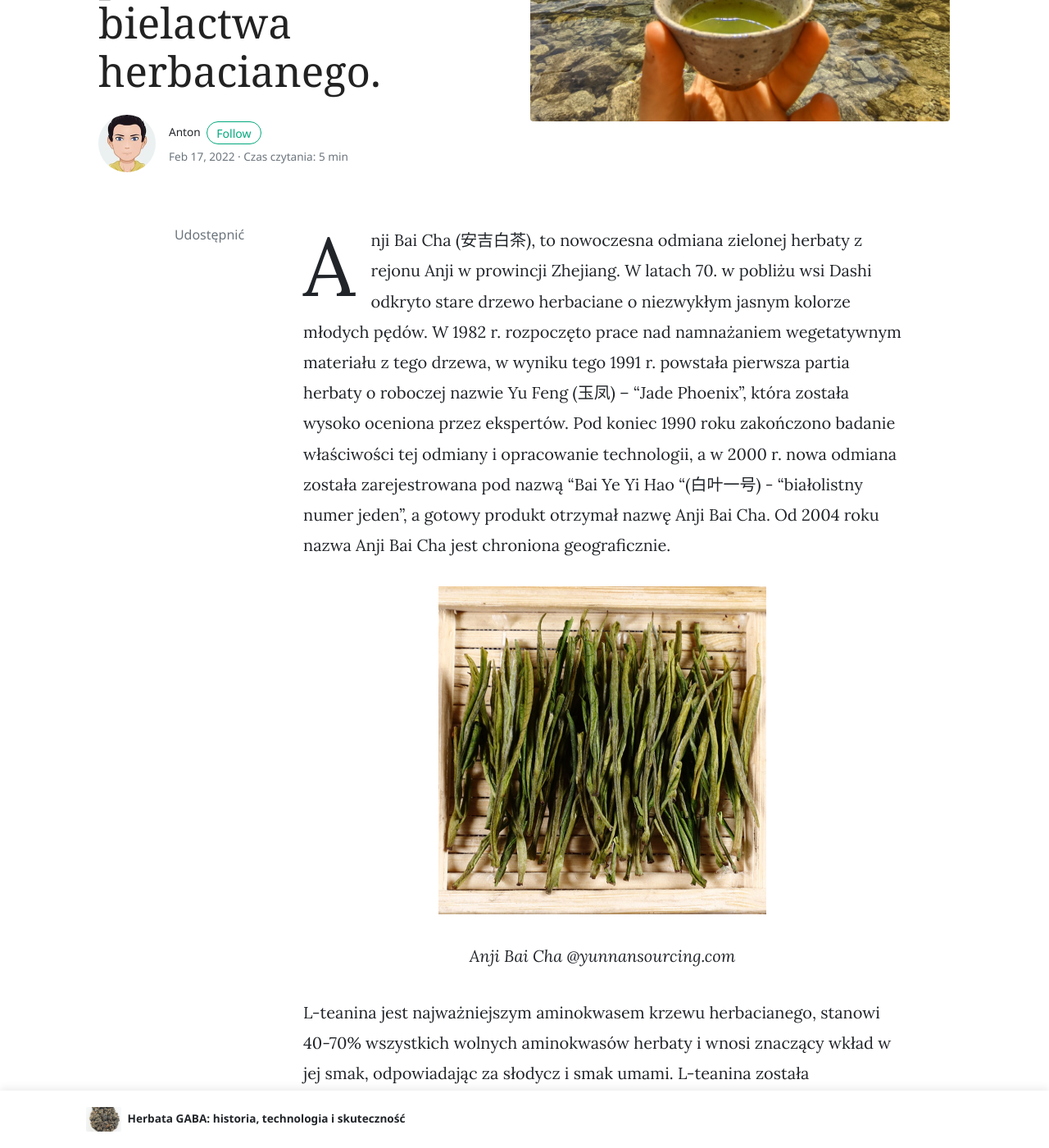
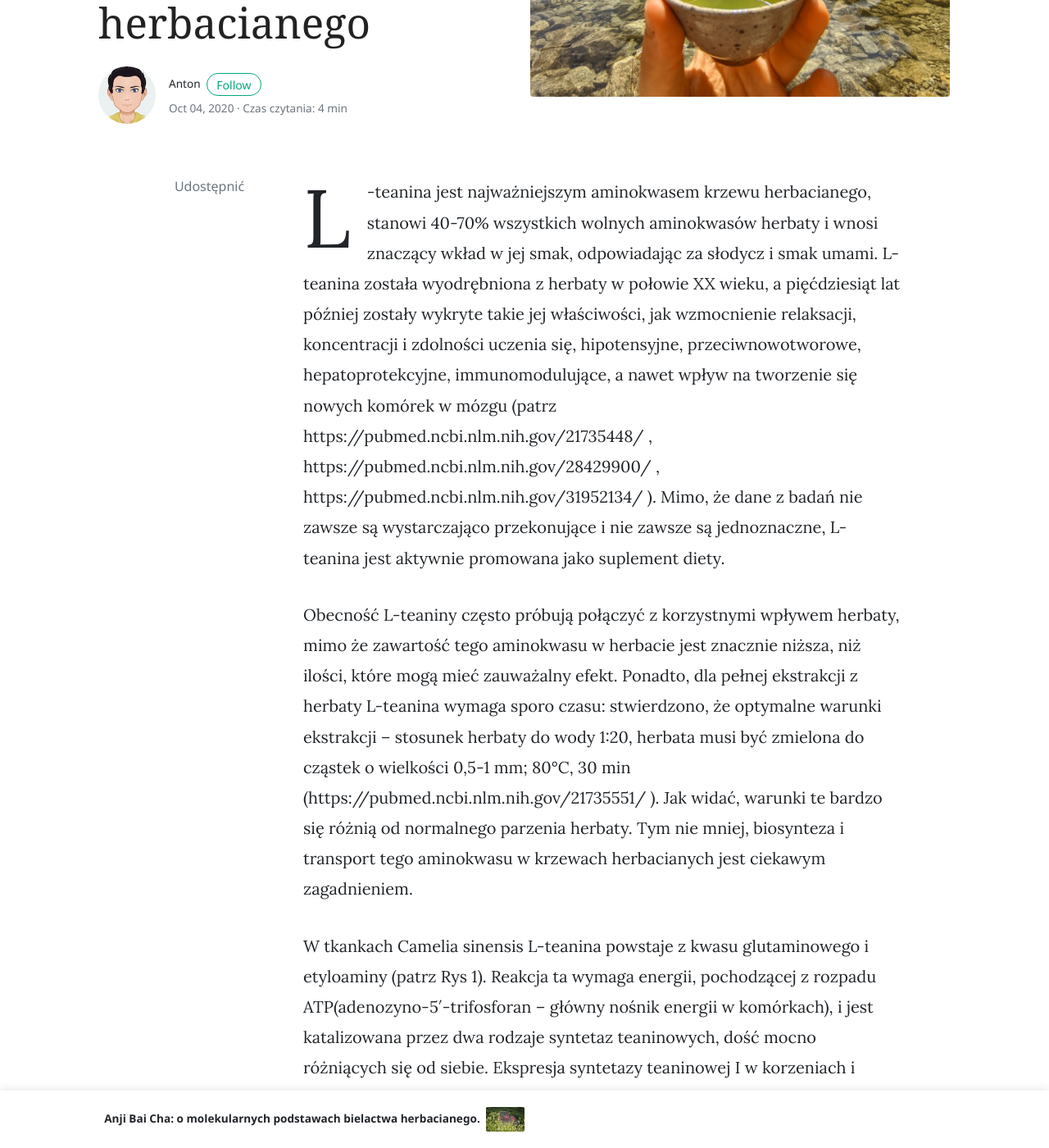
Before and after one commit to asiomchen/asiomchen.github.io, a Jekyll site: the page built from _posts/2020-10-04-metabolizm-L-teaniny-w-tkankach-krzewu-herbacianego.md, in a window 1280 px wide and 1400 px high, scrolled down 344 px. Shown: the whole window at 82% size. Built offline with Jekyll 4.4.1, drawn with Linux system fonts in a browser that asks for light colours; nearby versions of some CDN libraries; comment, search, counter and statistics services are not loaded; some of the changed text lies outside the part shown.

Commit message:
Update and rename 2022-02-17-Metabolizm-L-teaniny-w-tkankach-krzewu-herbacianego.md to 2020-10-04-metabolizm-L-teaniny-w-tkankach-krzewu-herbacianego.md

```diff
--- a/_posts/2022-02-17-Metabolizm-L-teaniny-w-tkankach-krzewu-herbacianego.md
+++ b/_posts/2020-10-04-metabolizm-L-teaniny-w-tkankach-krzewu-herbacianego.md
@@ -1,25 +1,30 @@
 ---
 layout: post
-title:  "Anji Bai Cha: o molekularnych podstawach bielactwa herbacianego."
+title:  "Metabolizm L-teaniny w tkankach krzewu herbacianego"
 categories: [Chemia herbaty]
 image: assets/images/ltea/ltea-0.PNG
 ---
-Anji Bai Cha (安吉白茶), to nowoczesna odmiana zielonej herbaty z rejonu Anji w prowincji Zhejiang. W latach 70. w pobliżu wsi Dashi odkryto stare drzewo herbaciane o niezwykłym jasnym kolorze młodych pędów. W 1982 r. rozpoczęto prace nad namnażaniem wegetatywnym materiału z tego drzewa, w wyniku tego 1991 r. powstała pierwsza partia herbaty o roboczej nazwie Yu Feng (玉凤) – "Jade Phoenix", która została wysoko oceniona przez ekspertów. Pod koniec 1990 roku zakończono badanie właściwości tej odmiany i opracowanie technologii, a w 2000 r. nowa odmiana została zarejestrowana pod nazwą "Bai Ye Yi Hao "(白叶一号) - "białolistny numer jeden", a gotowy produkt otrzymał nazwę Anji Bai Cha. Od 2004 roku nazwa Anji Bai Cha jest chroniona geograficznie.
-<p align="center">
-  <img alt="anji-1" src="/assets/images/anji/anji-1.jpg" width="400">
-  <br>
-    <em><i>Anji Bai Cha @yunnansourcing.com</i></em>
-</p>
+
 L-teanina jest najważniejszym aminokwasem krzewu herbacianego, stanowi 40-70% wszystkich wolnych aminokwasów herbaty i wnosi znaczący wkład w jej smak, odpowiadając za słodycz i smak umami. L-teanina została wyodrębniona z herbaty w połowie XX wieku, a pięćdziesiąt lat później zostały wykryte takie jej właściwości, jak wzmocnienie relaksacji, koncentracji i zdolności uczenia się, hipotensyjne, przeciwnowotworowe, hepatoprotekcyjne, immunomodulujące, a nawet wpływ na tworzenie się nowych komórek w mózgu (patrz https://pubmed.ncbi.nlm.nih.gov/21735448/ , https://pubmed.ncbi.nlm.nih.gov/28429900/ , https://pubmed.ncbi.nlm.nih.gov/31952134/ ). Mimo, że dane z badań nie zawsze są wystarczająco przekonujące i nie zawsze są jednoznaczne, L-teanina jest aktywnie promowana jako suplement diety.
+
 Obecność L-teaniny często próbują połączyć z korzystnymi wpływem herbaty, mimo że zawartość tego aminokwasu w herbacie jest znacznie niższa, niż ilości, które mogą mieć zauważalny efekt. Ponadto, dla pełnej ekstrakcji z herbaty L-teanina wymaga sporo czasu: stwierdzono, że optymalne warunki ekstrakcji – stosunek herbaty do wody 1:20, herbata musi być zmielona do cząstek o wielkości 0,5-1 mm; 80°C, 30 min (https://pubmed.ncbi.nlm.nih.gov/21735551/ ). Jak widać, warunki te bardzo się różnią od normalnego parzenia herbaty. Tym nie mniej, biosynteza i transport tego aminokwasu w krzewach herbacianych jest ciekawym zagadnieniem.
+
 W tkankach Camelia sinensis L-teanina powstaje z kwasu glutaminowego i etyloaminy (patrz Rys 1). Reakcja ta wymaga energii, pochodzącej z rozpadu ATP(adenozyno-5′-trifosforan – główny nośnik energii w komórkach), i jest katalizowana przez dwa rodzaje syntetaz teaninowych, dość mocno różniących się od siebie. Ekspresja syntetazy teaninowej I w korzeniach i pędach młodych sadzonek herbaty jest porównywalna, zaś ekspresja syntetazy teaninowej II w pędach jest znacznie wyższa niż w korzeniach. Ciekawe, że syntetaza teaninowa jest wyraźnie spokrewniona z syntetazą glutaminową: syntetaza teaninowa I na 99% jest homologiczna syntetazie glutaminowej III, a syntetaza II na 97% jest homologiczna syntetazie glutaminowej III (https://www.sciencedirect.com/.../pii/S1874390008000335...).
+
 Syntetazy glutaminowe katalizują energozależną syntezę glutaminy z kwasu glutaminowego i amoniaku. Glutamina dalej reaguje z kwasem alfa-ketaglutarowym, dając dwie cząsteczki kwasu glutaminowego (patrz rysunek 1, górna część), reakcja ta jest katalizowana przez aminotransferazę glutaminy alfa-ketaglutaranu(GOGAT) .Ten prosty dwuetapowy cykl jest najważniejszym mechanizmem wiązania przez rośliny azotu z gleby.
+
 Drugi substrat - etyloamina powstaje poprzez dekarboksylację alaniny (Rys. 1, dolna cześć). To właśnie ona jest kluczowym elementem biosyntezy L-teaniny. Większość roślin zawiera i kwas glutaminowy i enzymy, katalizujące syntezę L-teaniny. I w obecności etyloaminy, oznakowanej deuterem, zaczynają produkować L-teaninę, oznakowaną deuterem (https://pubmed.ncbi.nlm.nih.gov/28796499/ ). Oczywiście, z dostępności etyloaminy wynika niezwykle wysoka akumulacja L-teaniny w liściach herbaty. Poza Camelia sinensis, w zauważalnych ilościach L-teaninę mogą produkować także niektóre inne rodzaje kamelii, a także grzyby Xerocomus badius (komentarz: obecna łacińska nazwa: Imleria badia - podgrzybek brunatny).
+
 W pierwszych tygodniach rozwoju krzewu herbacianego z nasion L-teanina jest syntetyzowana we wszystkich jego częściach, natomiast u dorosłych herbacianych krzewów głównym miejscem produkcji L-teaniny są korzenie. Z nich za pomocą drewna, teanina jest transportowana do liści, przede wszystkim do liści młodych pędów. Najprawdopodobniej, istnieje specjalny biochemiczny system jej dystrybucji i transportu przez zewnątrzkomórkowe i wewnątrzkomórkowe błony – wykryto sześć białek transporterów L-teaniny (https://pubmed.ncbi.nlm.nih.gov/31461558/ ,https://pubmed.ncbi.nlm.nih.gov/32067561/ ).
+
 W liściach L-teanina ulega hydrolizie do kwasu glutaminowego i etyloaminy, hydrolaza teaninowa, katalizująca tą reakcję jest jeszcze stosunkowo słabo poznana(https://www.jstage.jst.go.jp/.../49/10/49_10_2913/_article). Etyloamina dalej jest utleniana do aldehydu octowego, który służy do budowania jądra 1,3,5-trihydroksybenzenowego w katechinach(https://www.sciencedirect.com/.../pii/S0031942200882345...). Procesy te zależą od oświetlenia, jego obniżenie utrudnia przejście od L-teaniny do katechin. Częściowo się z tym wiąże zmiana smaku herbaty podczas cieniowania krzewów przed zbiorem, szeroko praktykowana w Japonii.
+
 W ten sposób L-teanina ze względu na łatwość powstawania i rozpadu pełni rolę tymczasowego magazynu i azotu, i krótkich węglowodorowych fragmentów, a także środku dostarczania ich od korzeni do liści krzewu herbacianego, pomagając mu elastycznie dostosowywać się do warunków środowiska. Jest to wyjątkowa biochemiczna "sztuczka" krzewów herbaty i rozwijać się jej częściowo pomogli ludzie, odbierając do rozmnażania i uprawy krzewy dające herbatę o orzeźwiającym i słodkawym smaku. Cały "cykl życia" L-teaniny jest przedstawiony na rysunku 2.
+
 Zawartość L-teaniny w herbacie zależy również od warunków uprawy, fazy rozwoju pędu, sezonu i, oczywiście, odmiany krzewu herbacianego. Średnio, bardziej bogate w aminokwasy, a więc i w L-teaninę są drobnolistne odmiany herbaty. W odmianach z większymi liśćmi zawartość aminokwasów jest nieco niższa. Szczególnie bogate w aminokwasy i L-teaninę są żółtolistne i białolistne odmiany w fazie spadku produkcji chlorofilu.
+
 W ciągu roku największa zawartość L-teaniny (jak rozumiem, w roślinie w ogóle) jest wiosną, a następnie stopniowo zmniejsza się, trochę zwiększając się jesienią. Zimą, w okresie spoczynku L-teanina gromadzi się w korzeniach. Na początku okresu wegetacji przechodzi do pędów, i do sierpnia jej zawartość w korzeniach pozostaje niska (https://www.ncbi.nlm.nih.gov/pmc/articles/PMC5383724/ , https://pubmed.ncbi.nlm.nih.gov/31749819/ ).Maksymalną ilość L-teaniny zawiera pączek i pierwszy liść. W miarę rozwoju i wzrostu liścia zawartość L-teaniny maleje (patrz rys. 3).
+
 Zawartość L-teaniny w liściach herbaty jest dodatnio skorelowana z zawartością azotu w glebie i negatywnie – z oświetleniem (https://pubmed.ncbi.nlm.nih.gov/26058162/ ). Jeśli czytałeś uważnie co jest napisane powyżej, to wiesz dlaczego. W celach komercyjnych jest opracowywana technologia mikrobiologicznego otrzymywania L-teaniny za pomocą bakteryjnych syntetaz glutaminy, syntetazy gamma-glutamilmetylamidowej,  transpeptydazy gamma-glutamilmetylamidowej i L-glutaminazy (https://pubmed.ncbi.nlm.nih.gov/25871834/ ).
 
 
```
